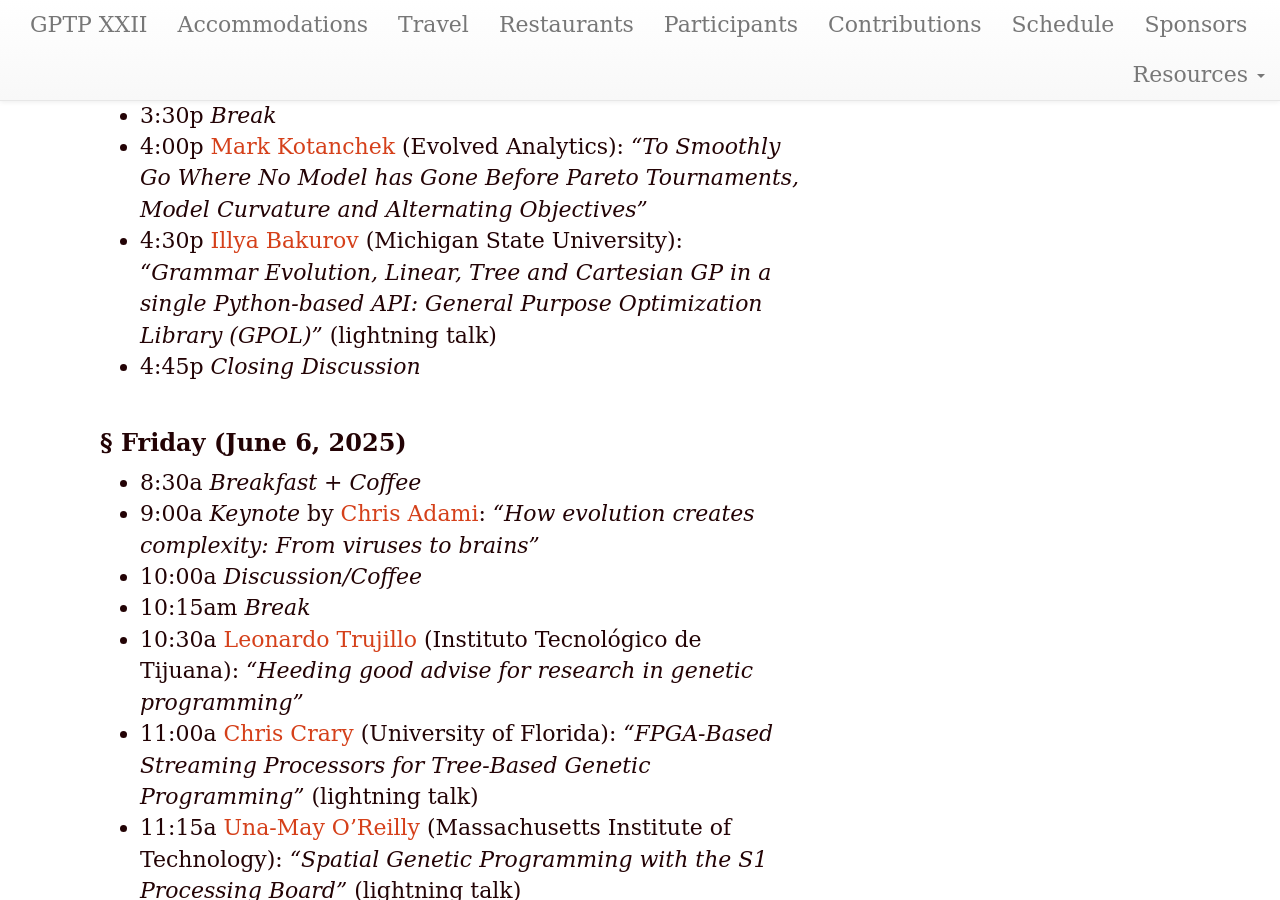
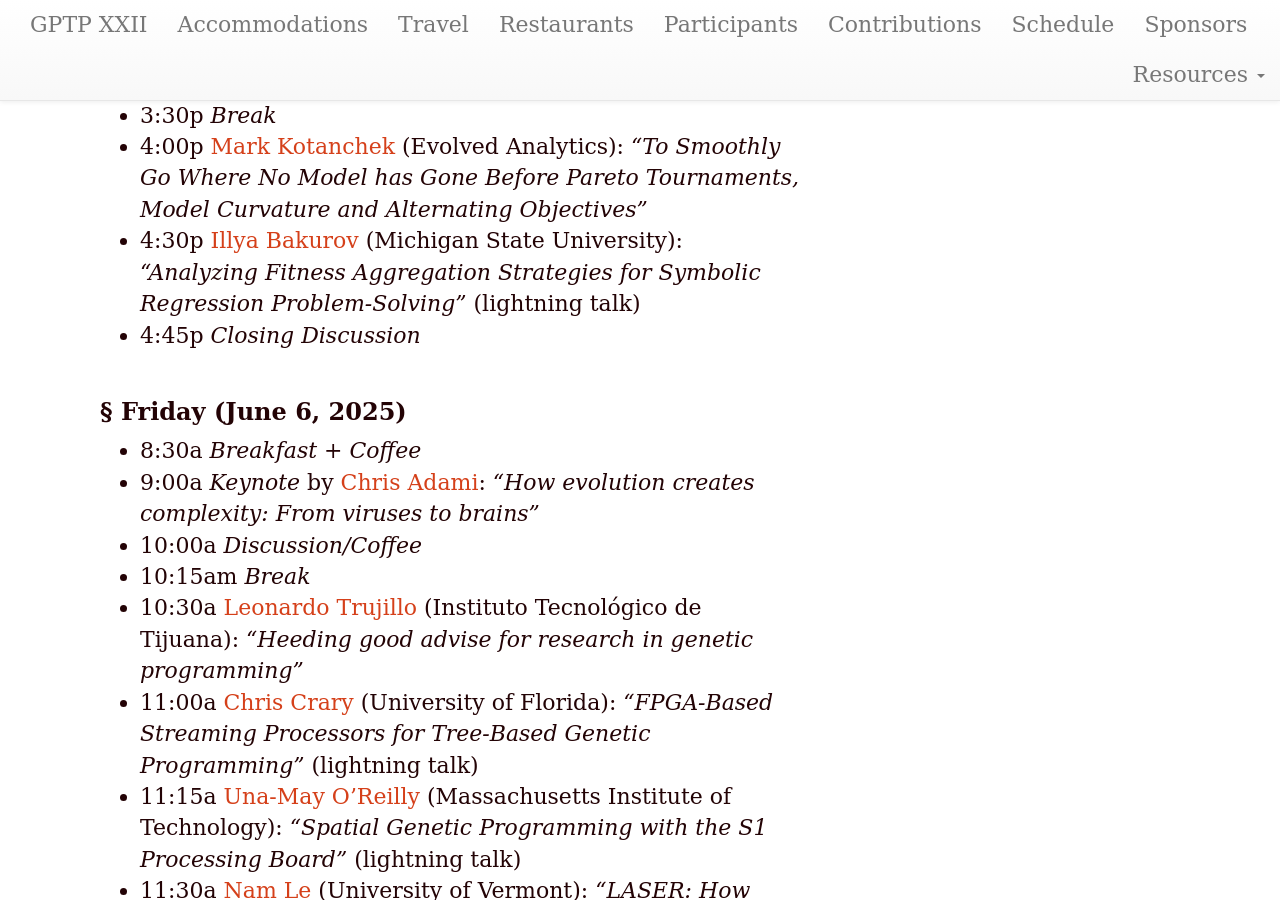
Before and after one commit to GPTP-workshop/gptp-workshop.github.io, a Jekyll site: the page built from schedule.md, in a window 1280 px wide and 900 px high, scrolled down 1419 px. Built offline with Jekyll 4.4.1, drawn with Linux system fonts in a browser that asks for light colours; our own code applies the rules of GitHub Pages for plain Markdown files.

Commit message:
Update schedule.md

```diff
--- a/schedule.md
+++ b/schedule.md
@@ -25,7 +25,7 @@ year: 2025
 - 3:00p _Discussion/Coffee_
 - 3:30p _Break_
 - 4:00p [Mark Kotanchek](https://evolved-analytics.com/about-us/) (Evolved Analytics): _"To Smoothly Go Where No Model has Gone Before Pareto Tournaments, Model Curvature and Alternating Objectives"_
-- 4:30p [Illya Bakurov](https://engineering.msu.edu/faculty/Illya-Bakurov) (Michigan State University): _"Grammar Evolution, Linear, Tree and Cartesian GP in a single Python-based API: General Purpose Optimization Library (GPOL)"_ (lightning talk)
+- 4:30p [Illya Bakurov](https://engineering.msu.edu/faculty/Illya-Bakurov) (Michigan State University): _"Analyzing Fitness Aggregation Strategies for Symbolic Regression Problem-Solving"_ (lightning talk)
 - 4:45p _Closing Discussion_
 
 ### Friday (June 6, 2025)
```
